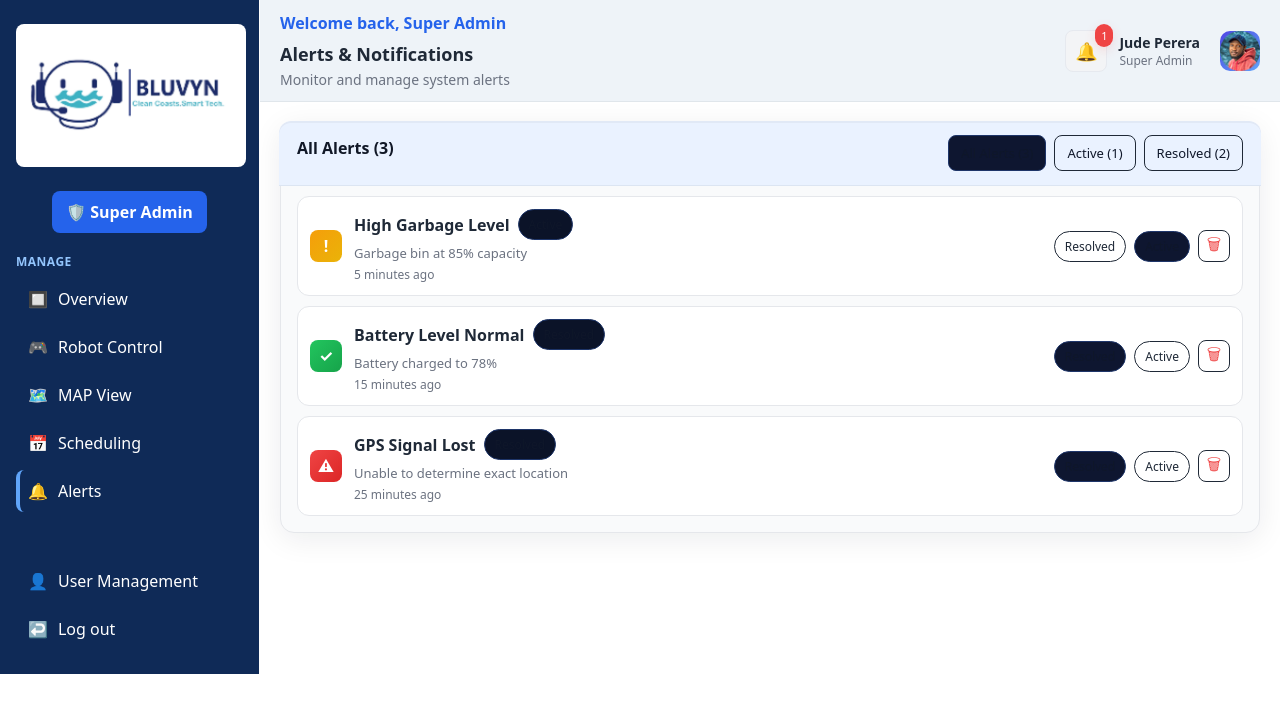
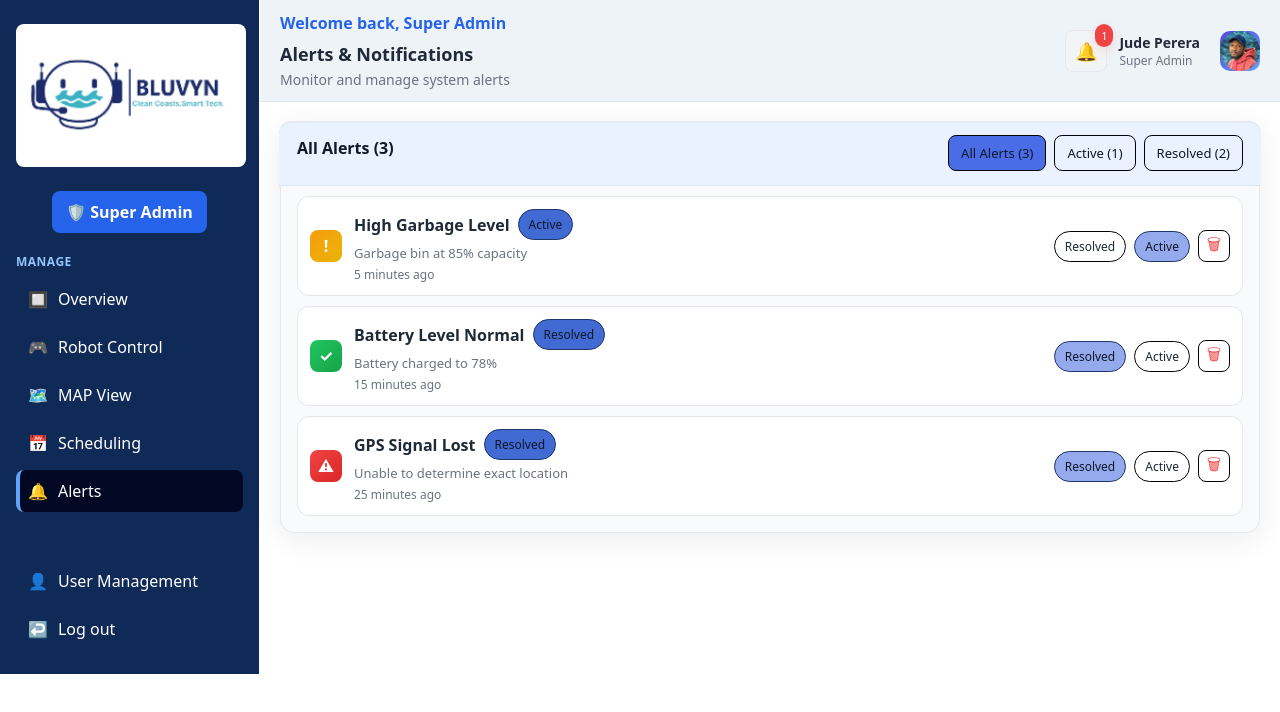
Before and after one commit to Tharushika64/bluvny_webTeamProject, a React (Vite) app: page /super-admin in a window 1280 px wide. Shown: the top 712 px of the page. Built offline with nearby package versions, Linux system fonts and the light colour scheme.

Commit message:
change index.css

```diff
--- a/src/index.css
+++ b/src/index.css
@@ -9,8 +9,8 @@
   --accent-2: #22c55e;
   --accent-3: #f59e0b;
   --danger: #ef4444;
-  --border: #1f2937;
-  --chip-bg: #0b1328;
+  --border: #000408;
+  --chip-bg: #416ad3;
     --header-bg: #eef3f8;
 body {
   margin: 0;
@@ -117,6 +117,8 @@ body {
 .nav button:hover { background: #3749a3; }
 .nav .active
 { border-left: 4px solid #60a5fa;
+  background: #020824;
+
    padding-left: 8px; }
 .nav-icon {
   font-size: 16px;
@@ -133,7 +135,7 @@ body {
 .header {
   display: flex; align-items: center; justify-content: space-between;
   padding: 12px 20px;
-  border-bottom: 1px solid rgba(15,23,42,0.06);
+  border-bottom: 1px solid rgba(6, 21, 58, 0.06);
   gap: 14px;
   background: var(--header-bg);
 }
@@ -243,8 +245,8 @@ body {
   font-size: 13px;
 }
 .tab.active {
-  background: #0e1630;
-  border-color: #1e3569;
+  background: #4a6ce7;
+  border-color: #000103;
 }
 
 .alert-list {
@@ -266,7 +268,7 @@ body {
 .alert-icon {
   width: 32px; height: 32px; border-radius: 8px;
   display: grid; place-items: center; font-size: 16px; font-weight: 700;
-  color: #fff;
+  color: #ffffff;
 }
 .icon-green { background: linear-gradient(135deg, #22c55e, #16a34a); }
 .icon-yellow { background: linear-gradient(135deg, #f59e0b, #eab308); }
@@ -302,7 +304,7 @@ body {
   border: 1px solid var(--border);
 }
 .status-btn.active {
-  background: #0e1630; border-color: #1e3569; color: var(--text);
+  background: #95aaec; border-color: #1e3569; color: var(--text);
 }
 .delete-btn {
   all: unset;
```
